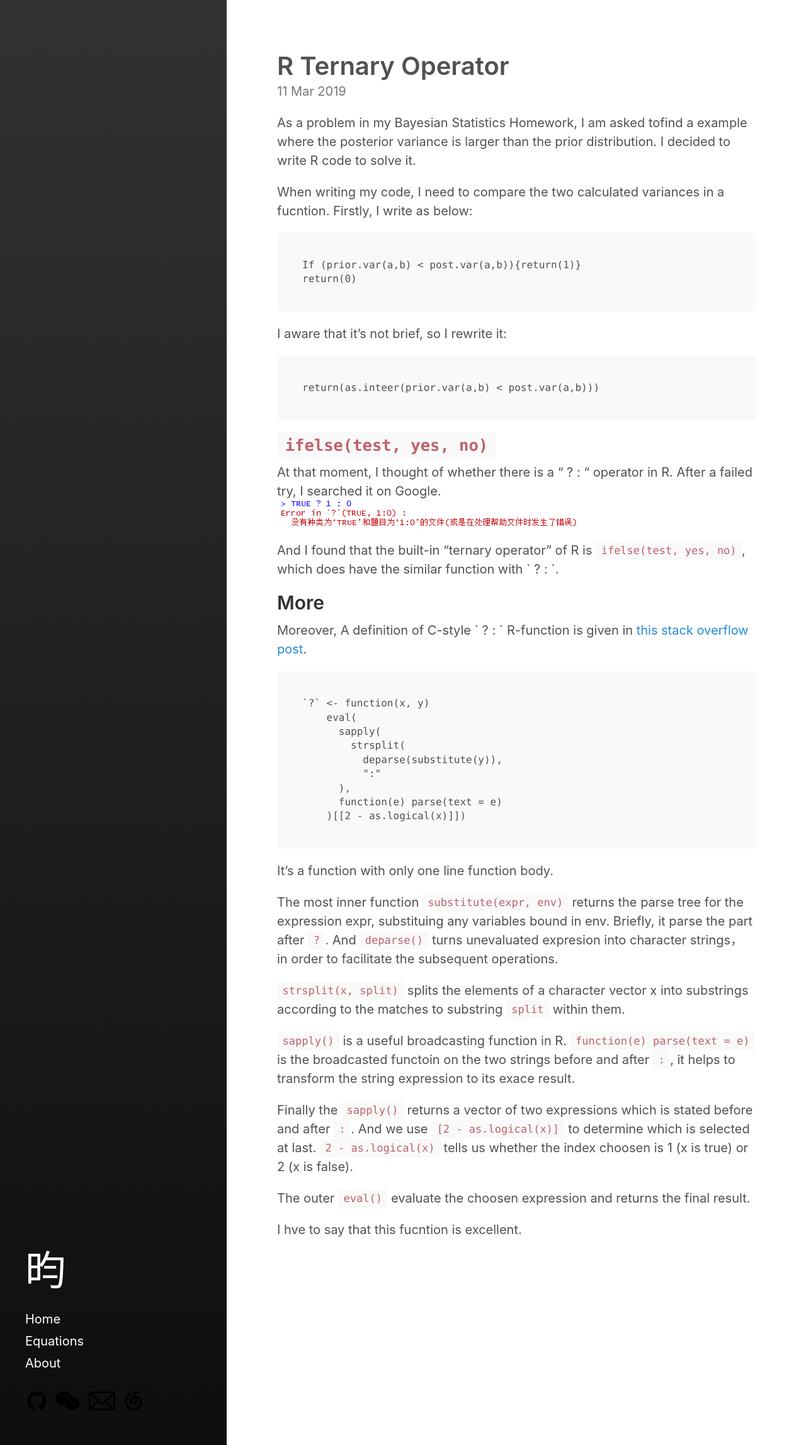
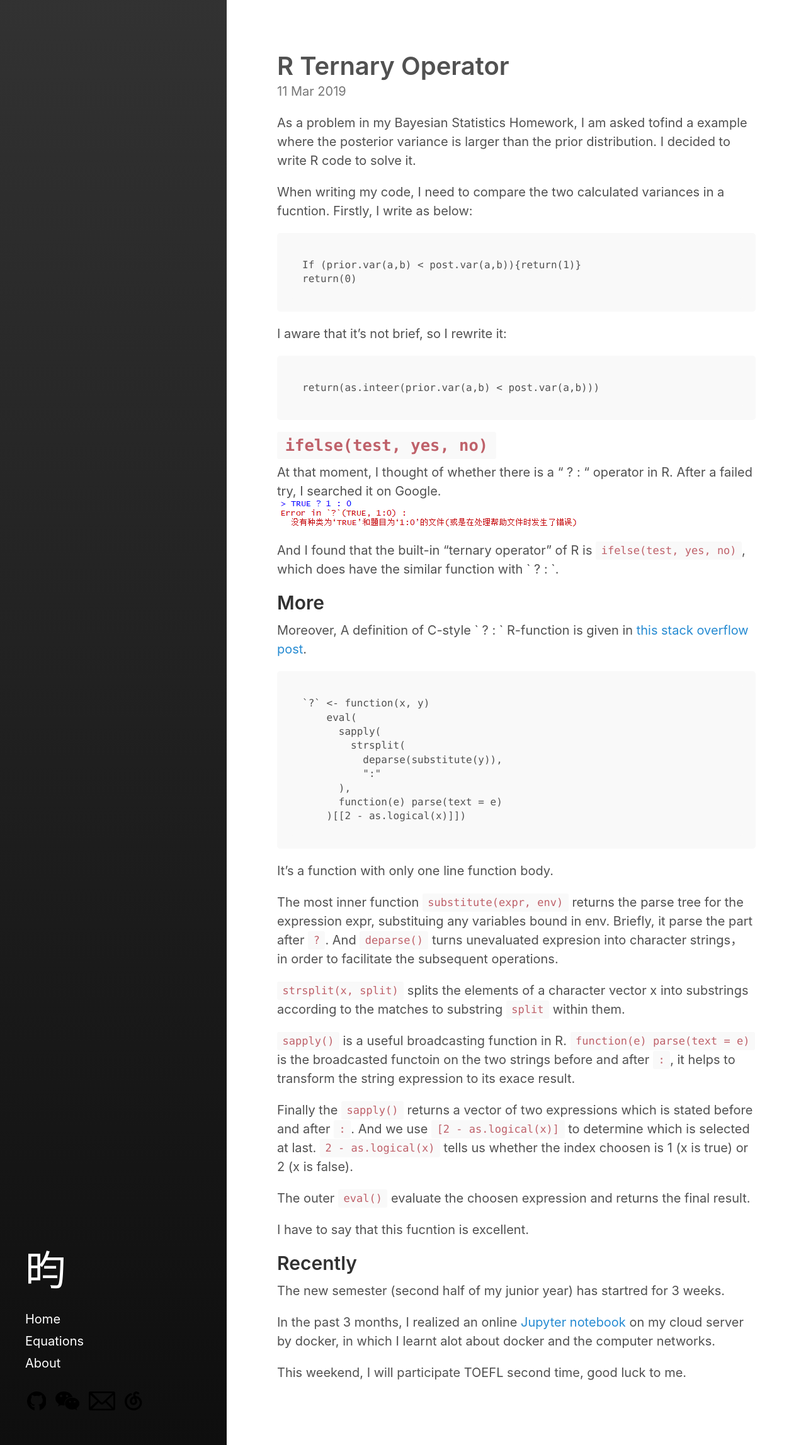
Before and after one commit to claude9493/claude9493.github.io, a Jekyll site: the page built from _posts/2019-3-11-R-ternary-operator.md, in a window 1280 px wide. Shown: the whole page at 63% size. Built offline with Jekyll 4.4.1, drawn with Linux system fonts in a browser that asks for light colours; our own code applies the rules of GitHub Pages for plain Markdown files.

Commit message:
Update 2019-3-11-R-ternary-operator.md

```diff
--- a/_posts/2019-3-11-R-ternary-operator.md
+++ b/_posts/2019-3-11-R-ternary-operator.md
@@ -48,4 +48,12 @@ Finally the `sapply()` returns a vector of two expressions which is stated befor
 
 The outer `eval()` evaluate the choosen expression and returns the final result.
 
-I hve to say that this fucntion is excellent.
+I have to say that this fucntion is excellent.
+
+## Recently
+
+The new semester (second half of my junior year) has startred for 3 weeks.
+
+In the past 3 months, I realized an online [Jupyter notebook](119.29.186.218:6060) on my cloud server by docker, in which I learnt alot about docker and the computer networks.
+
+This weekend, I will participate TOEFL second time, good luck to me.
```
